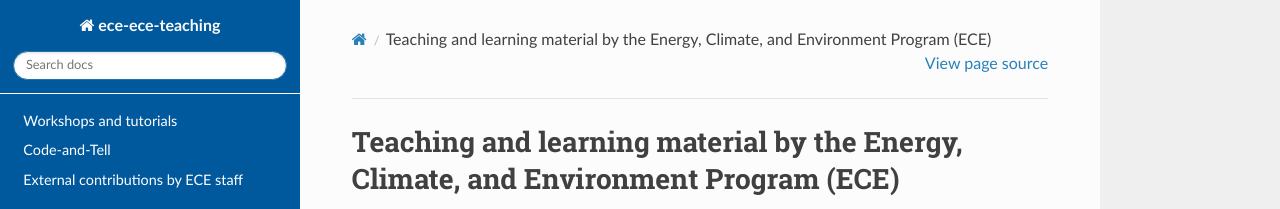
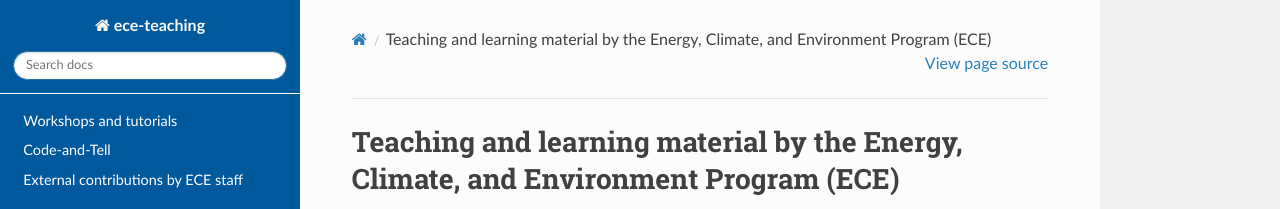
Before and after one commit to iiasa/ece-teaching, a Sphinx documentation site: the page built from doc/source/index.rst, in a window 1280 px wide. Shown: the top 209 px of the page. Built offline with Sphinx 7.4.7 and the Read the Docs theme 2.0.0, drawn with Linux system fonts in a browser that asks for light colours.

Commit message:
Update conf.py

```diff
--- a/doc/source/conf.py
+++ b/doc/source/conf.py
@@ -17,7 +17,7 @@
 
 # -- Project information -----------------------------------------------------
 
-project = "ece-ece-teaching"
+project = "ece-teaching"
 copyright = "2021 IIASA"
 author = "IIASA"
 
```
